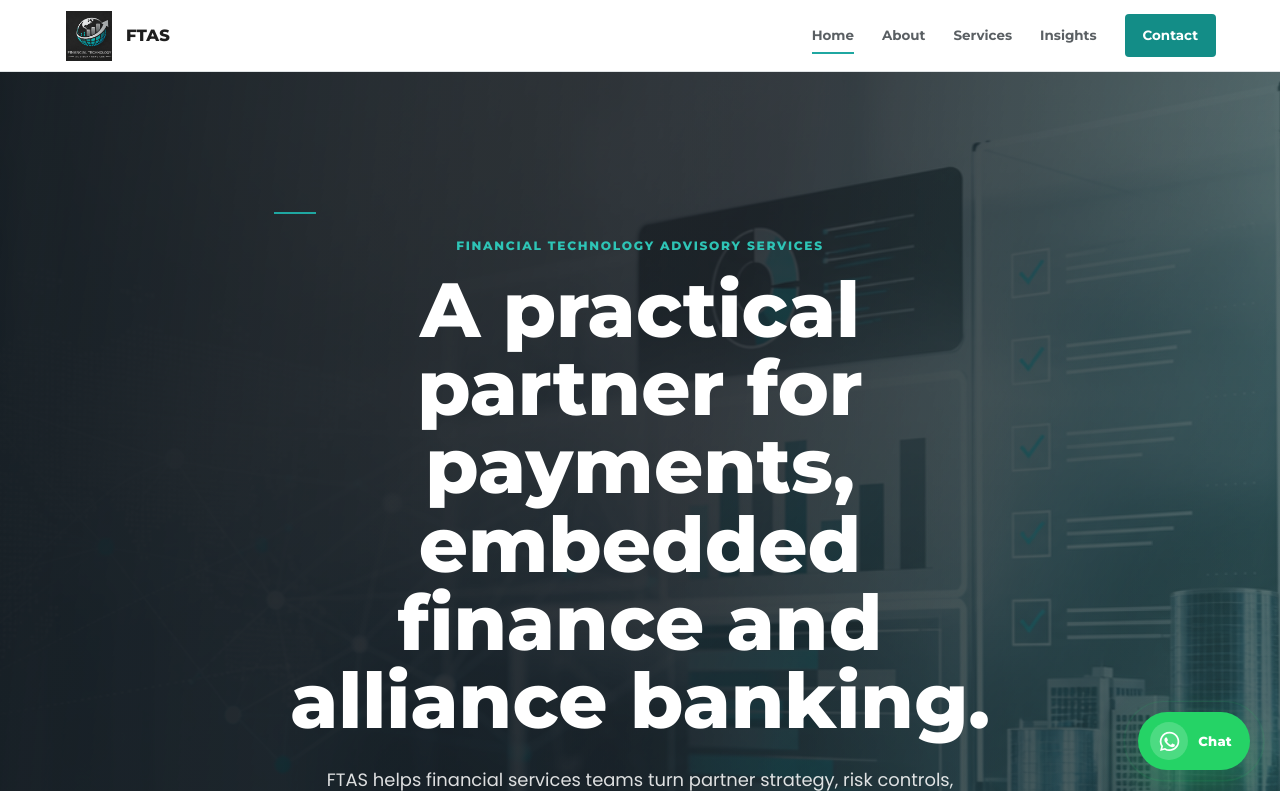
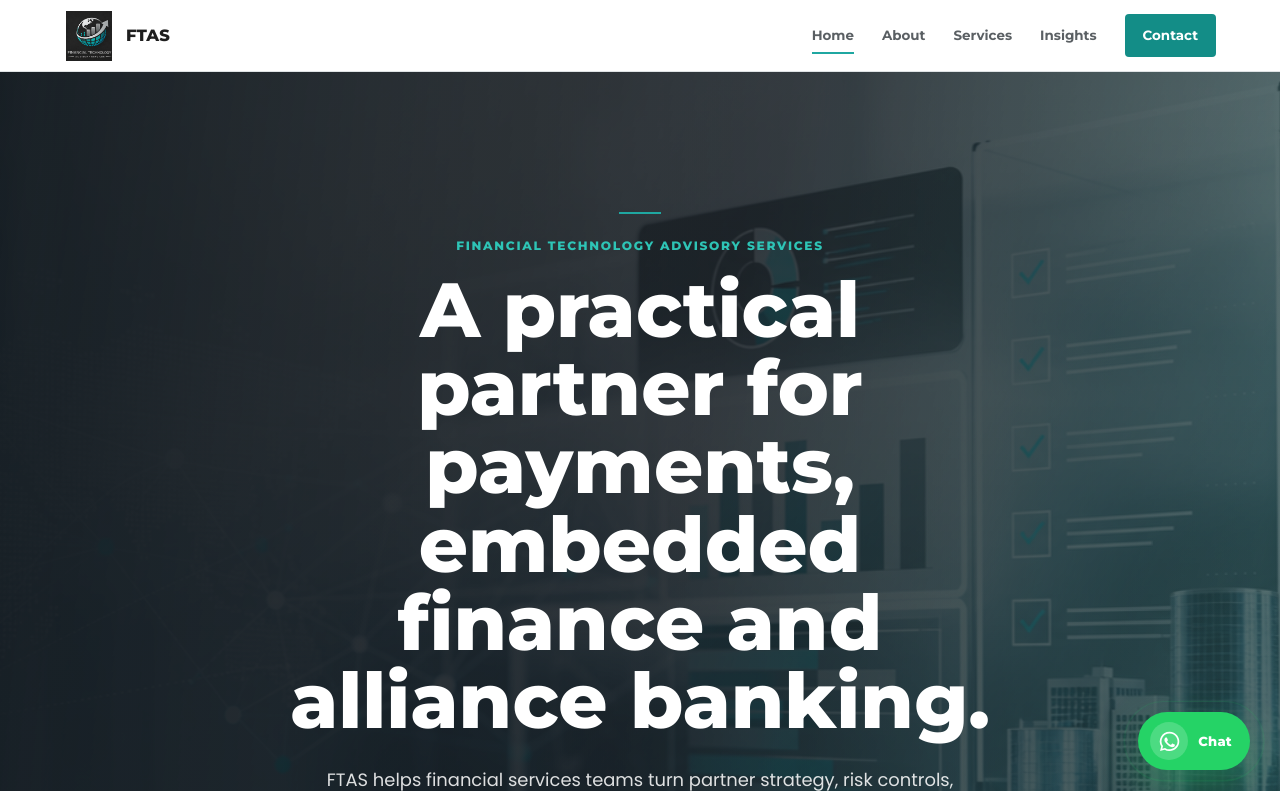
Before and after one commit to theo117/FTAS, a PHP site: page /index.html in a window 1280 px wide. Shown: the top 791 px of the page. Run offline with PHP 8.4, Linux system fonts and the light colour scheme.

Commit message:
Add auto margins to .hero-home .rule for improved layout alignment

```diff
--- a/style.css
+++ b/style.css
@@ -436,6 +436,11 @@ p {
   background: var(--teal);
 }
 
+.hero-home .rule {
+  margin-right: auto;
+  margin-left: auto;
+}
+
 .hero-actions {
   display: flex;
   flex-wrap: wrap;
```
